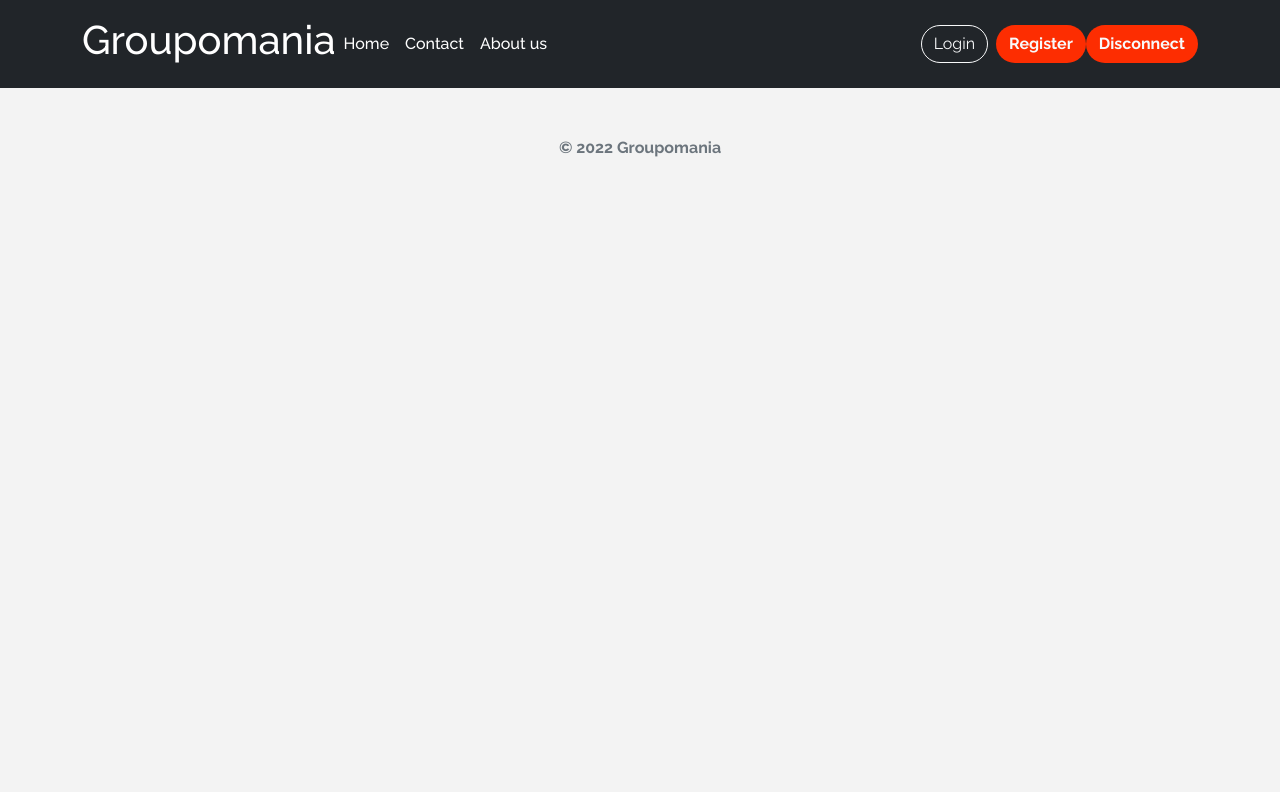
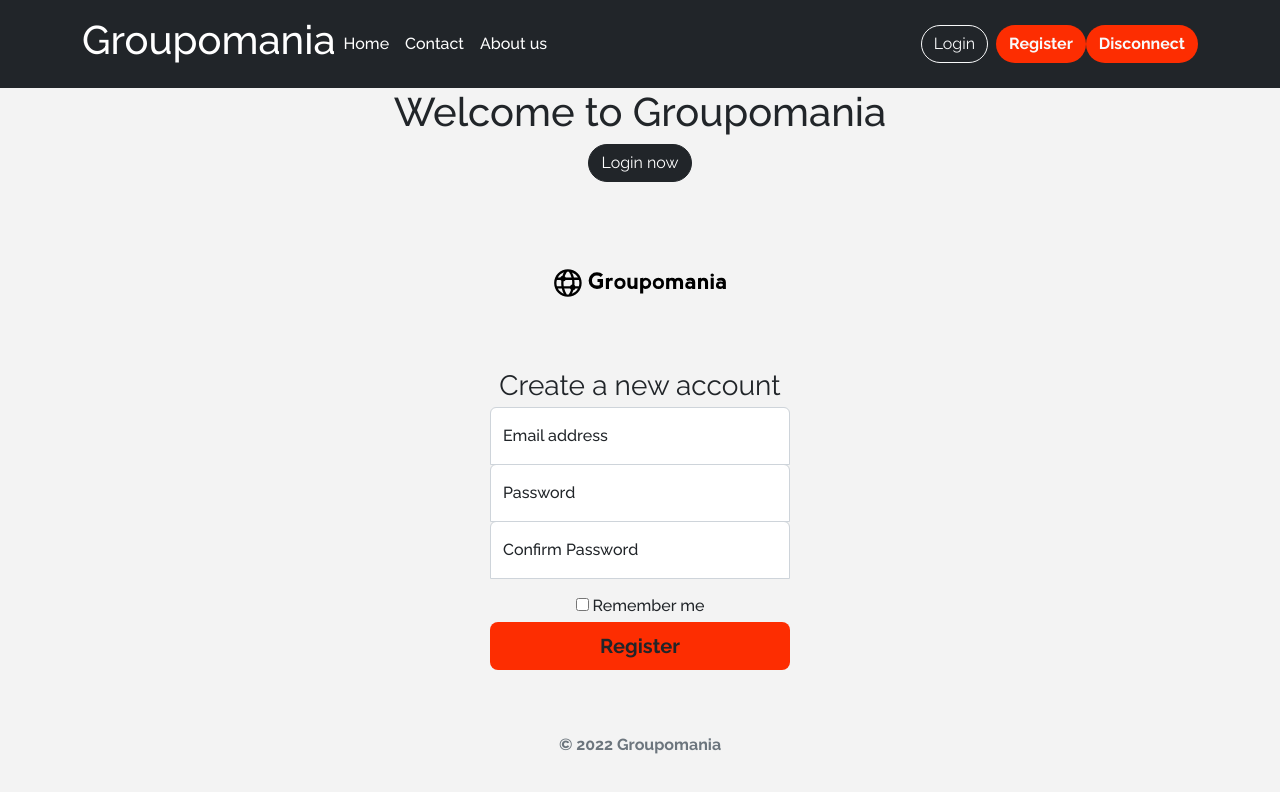
Before and after one commit to Vincent-Sniteur/Groupomania_front, a Vue app: page / in a window 1280 px wide. Shown: the top 792 px of the page. Built offline with nearby package versions, Linux system fonts and the light colour scheme.

Commit message:
Add Landing page for user not logged

```diff
--- /dev/null
+++ b/src/components/Pages/Landing.vue
@@ -0,0 +1,31 @@
+<script>
+import Register from './Register.vue';
+export default {
+    name: "Landing",
+    components: { Register }
+}
+
+</script>
+
+<template>
+
+<!-- ADD SECURITY IF USER IS LOGGED REDIRECT TO /home -->
+
+<div class="container">
+    <div class="align-items-center text-center">
+        <h1>Welcome to Groupomania</h1>
+        <router-link to="/login" class="btn btn-dark rounded-pill">Login now</router-link>
+        <div class="registration-login-form">
+            <Register></Register>
+        </div>
+    </div>
+</div>
+
+
+</template>
+
+
+<style scoped>
+
+
+</style>
--- a/src/components/UI/Navbar.vue
+++ b/src/components/UI/Navbar.vue
@@ -13,7 +13,7 @@ export default {
         <div class="container">
         <div class="d-flex flex-wrap align-items-center justify-content-center justify-content-lg-start">
             <!-- Name / Logo -->
-           <router-link to="/home" class="text-decoration-none text-white">
+           <router-link to="/" class="text-decoration-none text-white">
                 <h1>Groupomania</h1>
            </router-link>
 
```
Also changed, not shown: src/route/router.js (+4 -3 lines).
